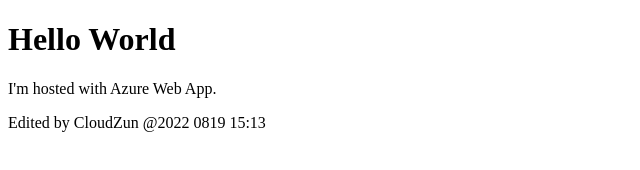
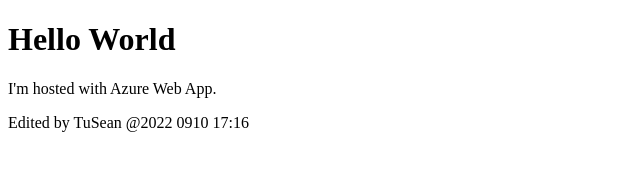
Before and after one commit to cloudfordocker0909/Seanrep, a plain HTML site: page index.html in a window 1280 px wide. Shown: the full height of the page, 0-640 px from the left. Drawn offline with Linux system fonts and the light colour scheme.

Commit message:
Update index.html

```diff
--- a/index.html
+++ b/index.html
@@ -3,6 +3,6 @@
 <body>
 <h1>Hello World</h1>
 <p>I'm hosted with Azure Web App.</p>
-<p> Edited by CloudZun @2022 0819 15:13 </p>
+<p> Edited by TuSean @2022 0910 17:16 </p>
 </body>
 </html>
```
